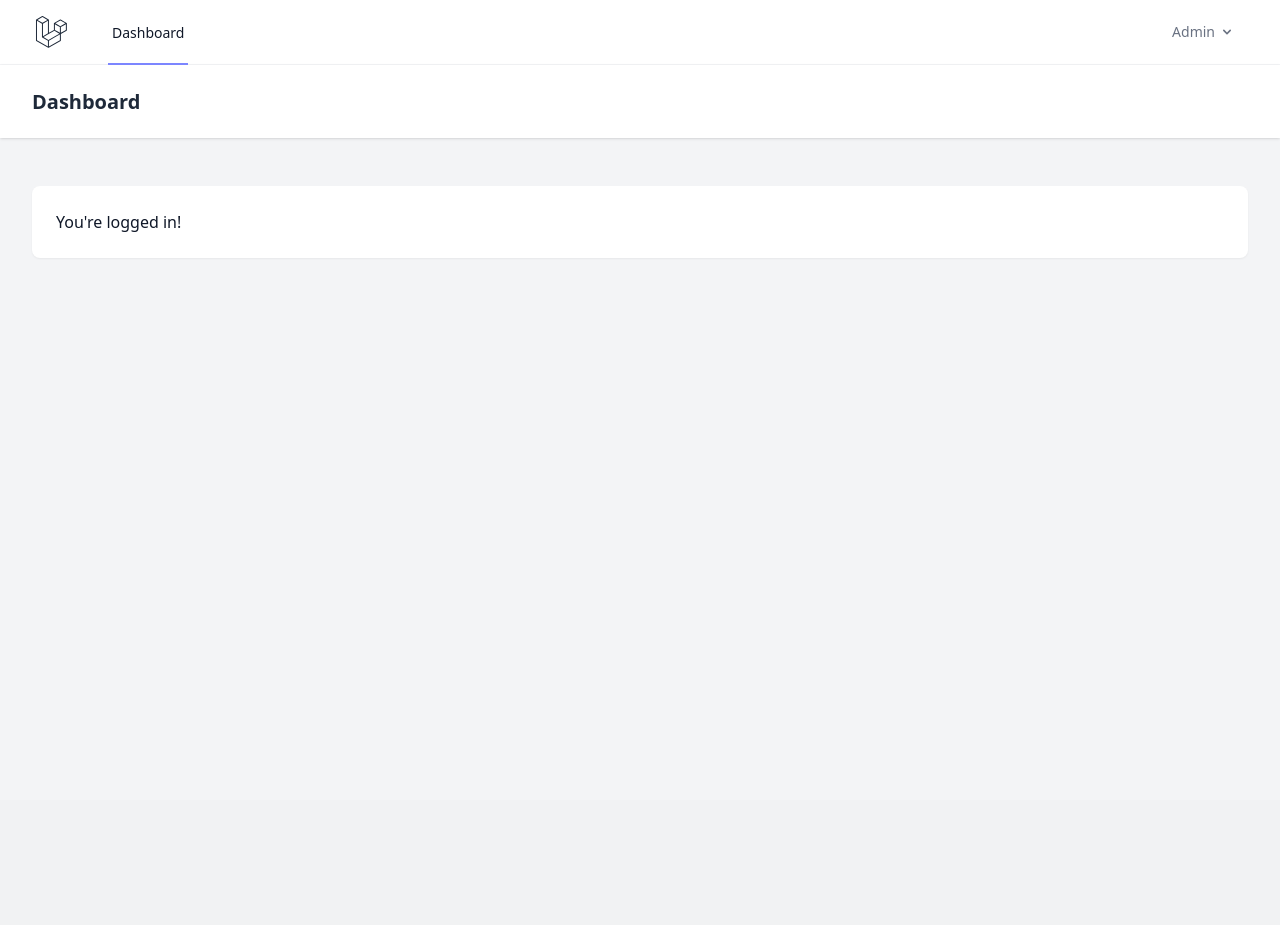
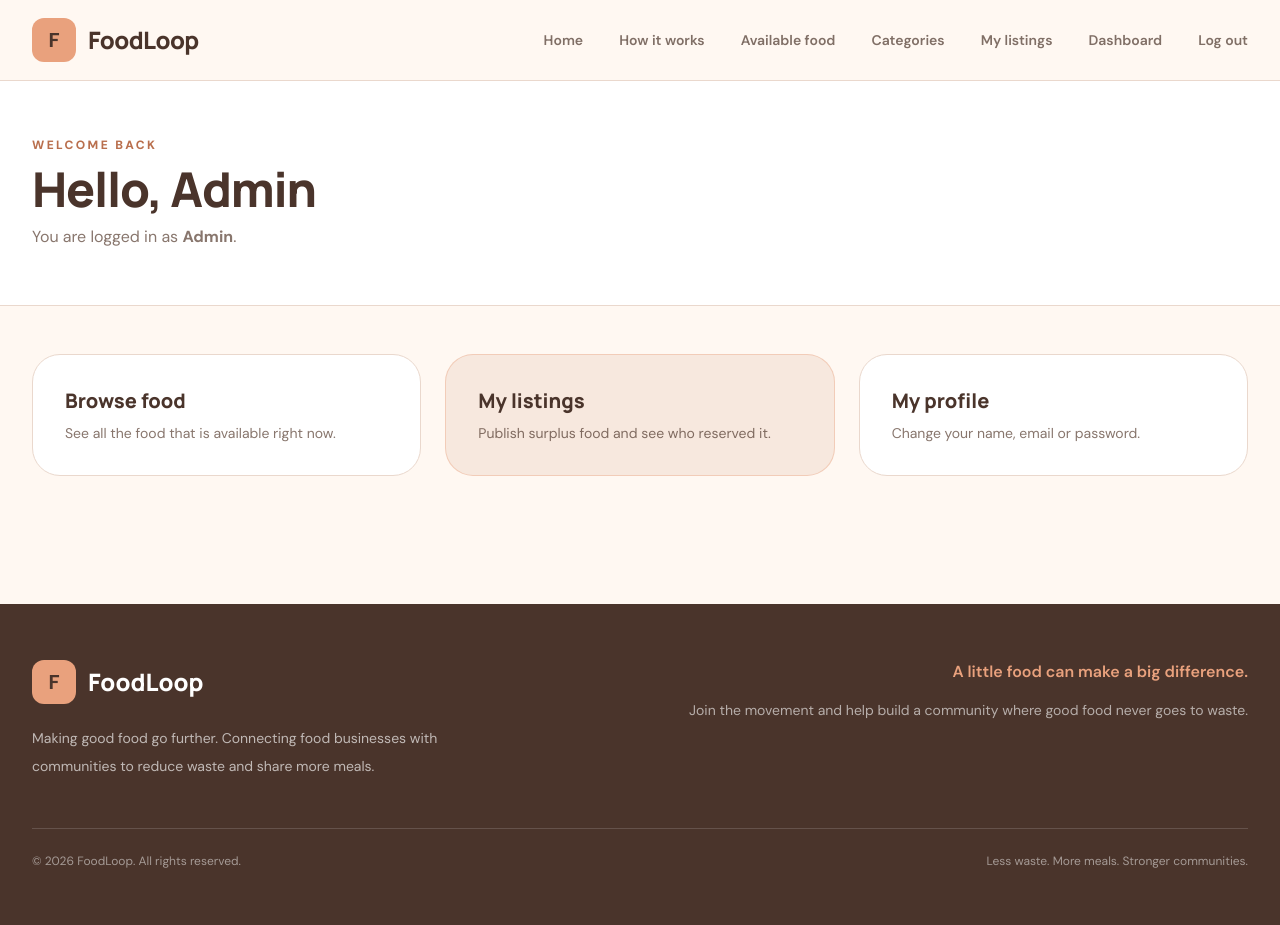
Before and after one commit to Rowannnk/Foodshare, a Laravel app: page /dashboard in a window 1280 px wide. Before the commit the page ends 258 px from the top, so only its background shows below. Run offline with Laravel 12, Linux system fonts and the light colour scheme; a user stored in the database is signed in; data comes from the database, SQL or seed files in the repository; some libraries are stand-ins or nearby versions.

Commit message:
feat: add my listings links for donors and admin

```diff
--- a/resources/views/layouts/public_navigation.blade.php
+++ b/resources/views/layouts/public_navigation.blade.php
@@ -37,6 +37,12 @@
                 <a href="{{ route('reservations.index') }}"
                 class="transition hover:text-[#B96F4D]">
                     My reservations
+                </a>
+            @endif
+            @if (auth()->user()->isDonor() || auth()->user()->isAdmin())
+                <a href="{{ route('my-listings.index') }}"
+                class="transition hover:text-[#B96F4D]">
+                    My listings
                 </a>
             @endif
                 <a href="{{ route('dashboard') }}"
@@ -102,6 +108,12 @@
                         My reservations
                     </a>
                 @endif
+                @if (auth()->user()->isDonor() || auth()->user()->isAdmin())
+                    <a href="{{ route('my-listings.index') }}"
+                    class="transition hover:text-[#B96F4D]">
+                        My listings
+                    </a>
+                @endif
                     <a href="{{ route('dashboard') }}"
                        class="block rounded-xl px-4 py-3 text-sm font-semibold transition hover:bg-[#FFF3EB]">
                         Dashboard
--- a/resources/views/userzone/dashboard.blade.php
+++ b/resources/views/userzone/dashboard.blade.php
@@ -1,17 +1,54 @@
-<x-app-layout>
-    <x-slot name="header">
-        <h2 class="font-semibold text-xl text-gray-800 leading-tight">
-            Dashboard
-        </h2>
-    </x-slot>
+<x-layouts.public title="Dashboard - FoodLoop">
 
-    <div class="py-12">
-        <div class="max-w-7xl mx-auto sm:px-6 lg:px-8">
-            <div class="bg-white overflow-hidden shadow-xs sm:rounded-lg">
-                <div class="p-6 text-gray-900">
-                    You're logged in!
-                </div>
-            </div>
+    <section class="border-b border-[#EAD8CD] bg-white">
+        <div class="mx-auto max-w-7xl px-6 py-14 lg:px-8">
+            <p class="text-xs font-extrabold uppercase tracking-[0.2em] text-[#B96F4D]">
+                Welcome back
+            </p>
+
+            <h1 class="brand-font mt-3 text-4xl font-extrabold tracking-tight text-[#4A342B] sm:text-5xl">
+                Hello, {{ auth()->user()->name }}
+            </h1>
+
+            <p class="mt-3 text-[#88766D]">
+                You are logged in as
+                <strong class="capitalize">{{ auth()->user()->role->value }}</strong>.
+            </p>
         </div>
-    </div>
-</x-app-layout>
+    </section>
+
+    <section class="mx-auto max-w-7xl px-6 py-12 lg:px-8">
+        <div class="grid gap-6 md:grid-cols-2 lg:grid-cols-3">
+
+            <a href="{{ route('food-listings.index') }}"
+               class="rounded-[1.75rem] border border-[#EAD8CD] bg-white p-8 transition hover:-translate-y-1 hover:shadow-xl">
+                <h2 class="brand-font text-xl font-extrabold text-[#4A342B]">Browse food</h2>
+                <p class="mt-2 text-sm text-[#88766D]">See all the food that is available right now.</p>
+            </a>
+
+            @if (auth()->user()->isRecipient())
+                <a href="{{ route('reservations.index') }}"
+                   class="rounded-[1.75rem] border border-[#E9A17D]/40 bg-[#F7E8DE] p-8 transition hover:-translate-y-1 hover:shadow-xl">
+                    <h2 class="brand-font text-xl font-extrabold text-[#4A342B]">My reservations</h2>
+                    <p class="mt-2 text-sm text-[#806B60]">Check your pickup codes and cancel a reservation.</p>
+                </a>
+            @endif
+
+            @if (auth()->user()->isDonor() || auth()->user()->isAdmin())
+                <a href="{{ route('my-listings.index') }}"
+                   class="rounded-[1.75rem] border border-[#E9A17D]/40 bg-[#F7E8DE] p-8 transition hover:-translate-y-1 hover:shadow-xl">
+                    <h2 class="brand-font text-xl font-extrabold text-[#4A342B]">My listings</h2>
+                    <p class="mt-2 text-sm text-[#806B60]">Publish surplus food and see who reserved it.</p>
+                </a>
+            @endif
+
+            <a href="{{ route('profile.edit') }}"
+               class="rounded-[1.75rem] border border-[#EAD8CD] bg-white p-8 transition hover:-translate-y-1 hover:shadow-xl">
+                <h2 class="brand-font text-xl font-extrabold text-[#4A342B]">My profile</h2>
+                <p class="mt-2 text-sm text-[#88766D]">Change your name, email or password.</p>
+            </a>
+
+        </div>
+    </section>
+
+</x-layouts.public>
```
